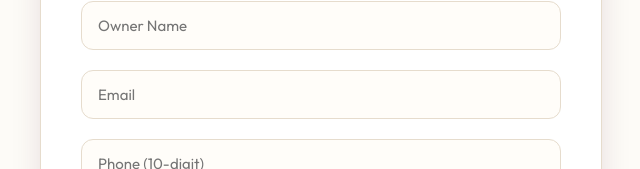
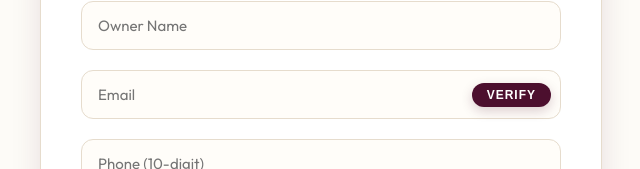
Before and after one commit to A-Muthurama/vendor_panel, a React (Create React App) app in the folder frontend/: page /vendor/signup in a window 1280 px wide. Shown: the part 230-399 px from the top of the page, without its empty margins (319-959 px from the left). Built offline with nearby package versions, Linux system fonts and the light colour scheme; no server answers; a web font is replaced by a local one.

Commit message:
updates - email verification

```diff
--- a/frontend/src/api/authApi.js
+++ b/frontend/src/api/authApi.js
@@ -19,3 +19,9 @@ export const forgotPassword = (data) =>
 
 export const resetPassword = (data) =>
   API.post("/auth/reset-password", data);
+
+export const sendEmailOTP = (data) =>
+  API.post("/auth/send-otp", data);
+
+export const verifyEmailOTP = (data) =>
+  API.post("/auth/verify-otp", data);
--- a/frontend/src/pages/Dashboard.js
+++ b/frontend/src/pages/Dashboard.js
@@ -47,7 +47,7 @@ const Dashboard = () => {
         <div className="welcome-banner">
           <div className="welcome-text">
             <h1>
-              Welcome Back, <span className="highlighted-name">{vendor?.ownerName?.split(" ")[0] || "Vendor"}</span>! <span className="emoji-sparkle">✨</span>
+              Welcome Back, <span className="highlighted-name">{vendor?.ownerName?.split(" ")[0] || "Vendor"}</span>! <span className="emoji-sparkle"></span>
             </h1>
             <p>Overview for <strong>{vendorData.shop_name || vendor?.shopName}</strong></p>
           </div>
--- a/frontend/src/pages/Signup.js
+++ b/frontend/src/pages/Signup.js
@@ -1,6 +1,6 @@
 import "../styles/auth.css";
 import { useState, useMemo } from "react";
-import { signupVendor } from "../api/authApi";
+import { signupVendor, sendEmailOTP, verifyEmailOTP } from "../api/authApi";
 import { useNavigate, Link } from "react-router-dom";
 import { useAuth } from "../context/AuthContext";
 import { locations } from "../data/locations";
@@ -41,9 +41,57 @@ const Signup = () => {
   });
 
   const [error, setError] = useState("");
+  const [success, setSuccess] = useState(""); // Add success message state
   const [loading, setLoading] = useState(false);
 
-  // ---------------- FORM CHANGE ----------------
+  // ---------- OTP STATES ----------
+  const [otp, setOtp] = useState("");
+  const [showOtpInput, setShowOtpInput] = useState(false);
+  const [isEmailVerified, setIsEmailVerified] = useState(false);
+  const [isOtpSending, setIsOtpSending] = useState(false);
+  const [isOtpVerifying, setIsOtpVerifying] = useState(false);
+
+  // ---------------- OTP HANDLERS ----------------
+  const handleSendOTP = async () => {
+    if (!form.email) {
+      setError("Please enter your email first");
+      return;
+    }
+    setError("");
+    setSuccess("");
+    setIsOtpSending(true);
+
+    try {
+      const res = await sendEmailOTP({ email: form.email });
+      setSuccess(res.data.message);
+      setShowOtpInput(true);
+    } catch (err) {
+      setError(err.response?.data?.message || "Failed to send OTP");
+    } finally {
+      setIsOtpSending(false);
+    }
+  };
+
+  const handleVerifyOTP = async () => {
+    if (!otp) {
+      setError("Please enter the OTP");
+      return;
+    }
+    setError("");
+    setSuccess("");
+    setIsOtpVerifying(true);
+
+    try {
+      await verifyEmailOTP({ email: form.email, otp });
+      setIsEmailVerified(true);
+      setShowOtpInput(false);
+      setSuccess("Email verified successfully!");
+    } catch (err) {
+      setError(err.response?.data?.message || "Invalid or expired OTP");
+    } finally {
+      setIsOtpVerifying(false);
+    }
+  };
   const handleChange = (e) => {
     const { name, value } = e.target;
 
@@ -121,6 +169,13 @@ const Signup = () => {
       return;
     }
 
+    // ---------- EMAIL VERIFICATION CHECK ----------
+    if (!isEmailVerified) {
+      setError("Please verify your email via OTP first");
+      setLoading(false);
+      return;
+    }
+
     // ---------- REQUIRED KYC CHECK ----------
     if (!files.AADHAAR || !files.PAN || !files.GST) {
       setError("Aadhaar, PAN, and GST documents are mandatory");
@@ -181,11 +236,78 @@ const Signup = () => {
       <form className="auth-box" onSubmit={submit}>
         <h2>SELLER SIGNUP</h2>
 
-        {error && <div className="error-text">{error}</div>}
+        {error && <div className="error-text" style={{ padding: '10px', borderRadius: '8px', marginBottom: '15px' }}>{error}</div>}
+        {success && <div className="success-text" style={{ color: 'green', fontSize: '14px', textAlign: 'center', marginBottom: '15px' }}>{success}</div>}
 
         <input name="shopName" placeholder="Shop Name" value={form.shopName} onChange={handleChange} required />
         <input name="ownerName" placeholder="Owner Name" value={form.ownerName} onChange={handleChange} required />
-        <input name="email" type="email" placeholder="Email" value={form.email} onChange={handleChange} required />
+
+        <div style={{ position: 'relative', width: '100%' }}>
+          <input
+            name="email"
+            type="email"
+            placeholder="Email"
+            value={form.email}
+            onChange={handleChange}
+            required
+            readOnly={isEmailVerified}
+            style={isEmailVerified ? { backgroundColor: '#f0f0f0', border: '1px solid #2ecc71' } : {}}
+          />
+          {!isEmailVerified && !showOtpInput && (
+            <button
+              type="button"
+              onClick={handleSendOTP}
+              disabled={isOtpSending}
+              style={{
+                position: 'absolute',
+                right: '10px',
+                top: '50%',
+                transform: 'translateY(-50%)',
+                width: 'auto',
+                padding: '5px 15px',
+                fontSize: '12px',
+                height: 'auto',
+                margin: 0,
+                backgroundColor: '#4C0F2E'
+              }}
+            >
+              {isOtpSending ? "Sending..." : "Verify"}
+            </button>
+          )}
+          {isEmailVerified && (
+            <span style={{
+              position: 'absolute',
+              right: '15px',
+              top: '50%',
+              transform: 'translateY(-50%)',
+              color: '#2ecc71',
+              fontWeight: 'bold',
+              fontSize: '14px'
+            }}>✓ Verified</span>
+          )}
+        </div>
+
+        {showOtpInput && !isEmailVerified && (
+          <div style={{ display: 'flex', gap: '10px', width: '100%', marginBottom: '15px' }}>
+            <input
+              type="text"
+              placeholder="Enter 6-digit OTP"
+              value={otp}
+              onChange={(e) => setOtp(e.target.value)}
+              maxLength={6}
+              style={{ marginBottom: 0 }}
+            />
+            <button
+              type="button"
+              onClick={handleVerifyOTP}
+              disabled={isOtpVerifying}
+              style={{ width: 'auto', whiteSpace: 'nowrap', backgroundColor: '#4C0F2E' }}
+            >
+              {isOtpVerifying ? "Verifying..." : "Confirm OTP"}
+            </button>
+          </div>
+        )}
+
         <input name="phone" placeholder="Phone (10-digit)" value={form.phone} onChange={handleChange} required />
 
         {/* Searchable Selects for Locations */}
```
